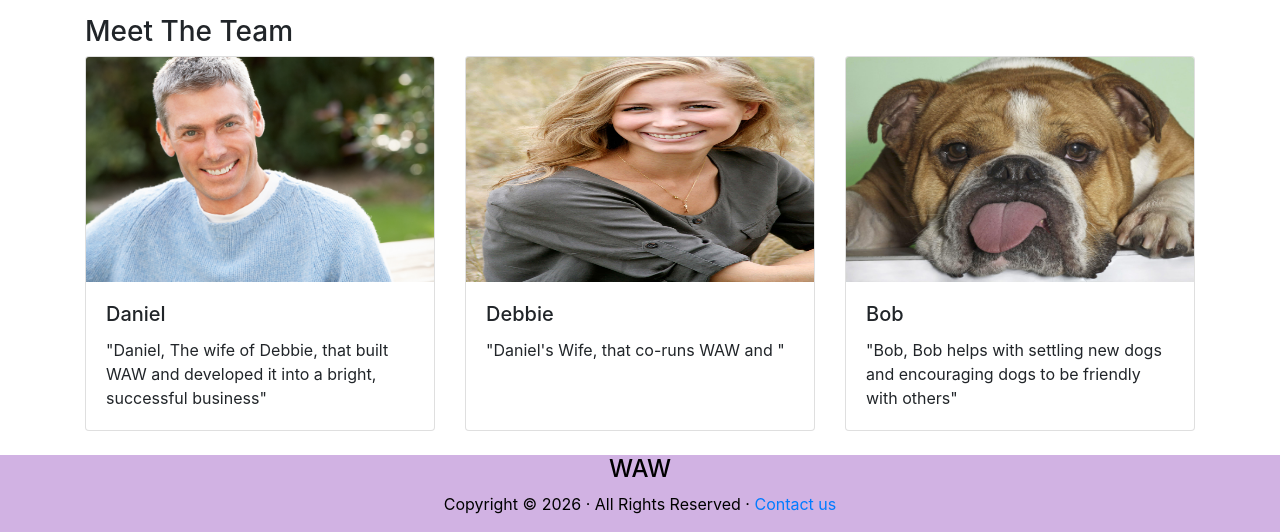
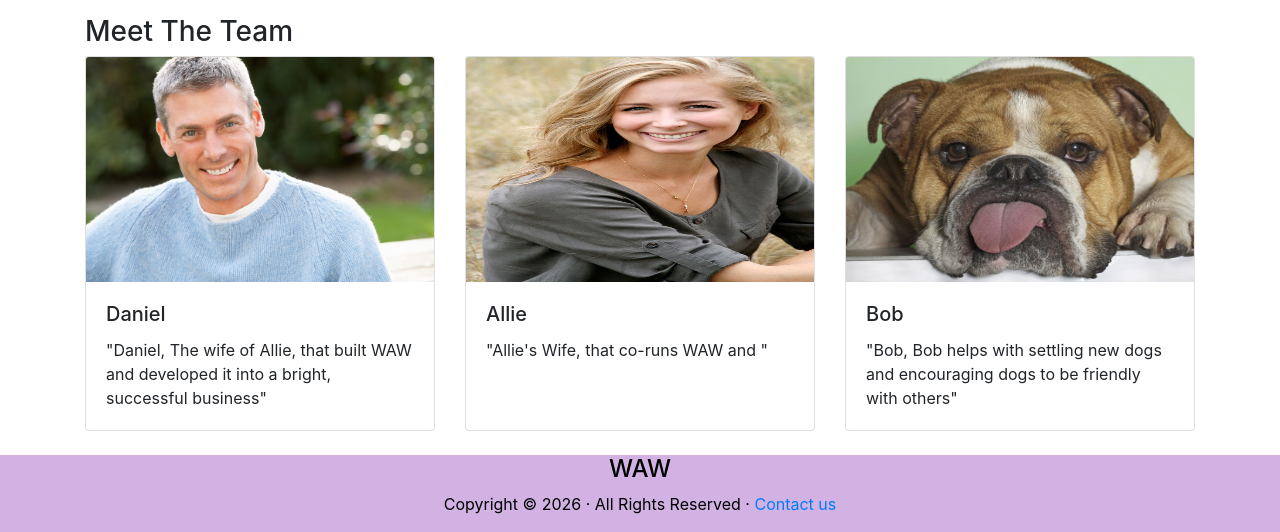
Before and after one commit to abacaba1209/30046408WDA2, a plain HTML site: page MeetTheTeam.html in a window 1280 px wide. Shown: the part 268-800 px from the top of the page. Drawn offline with nearby package versions, Linux system fonts and the light colour scheme.

Commit message:
Add files via upload

```diff
--- a/MeetTheTeam.html
+++ b/MeetTheTeam.html
@@ -45,19 +45,19 @@
 <div class="row row-cols-1 row-cols-md-3">
   <div class="col mb-4">
     <div class="card h-100">
-      <img src="Assets/man.jpg" class="card-img-top" alt="pic of dog walking" style="height: 225px;">
+      <img src="Assets/man.jpg" class="card-img-top" alt="pic of Man" style="height: 225px;">
       <div class="card-body d-flex flex-column">
         <h5 class="card-title">Daniel</h5>
-        <p class="card-text">"Daniel, The wife of Debbie, that built WAW and developed it into a bright, successful business"</p>
+        <p class="card-text">"Daniel, The wife of Allie, that built WAW and developed it into a bright, successful business"</p>
         </div>
     </div>
   </div>
   <div class="col mb-4">
     <div class="card h-100">
-      <img src="assets/woman.jpg" class="card-img-top" alt="pic of dog getting washed" style="height: 225px;">
+      <img src="assets/woman.jpg" class="card-img-top" alt="pic of Woman" style="height: 225px;">
      <div class="card-body d-flex flex-column">
-        <h5 class="card-title">Debbie</h5>
-        <p class="card-text">"Daniel's Wife, that co-runs WAW and "</p>
+        <h5 class="card-title">Allie</h5>
+        <p class="card-text">"Allie's Wife, that co-runs WAW and "</p>
          </div>
     </div>
   </div>
```
